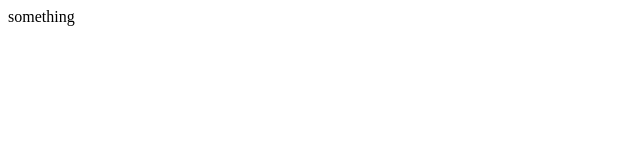
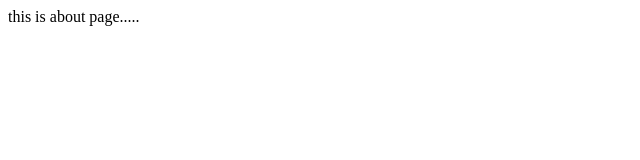
Before and after one commit to YoungkeunAhn/moive-app, a React (Create React App) app: page /#/about in a window 1280 px wide. Shown: the top 160 px of the page, without its empty margins (0-640 px from the left). Built offline with nearby package versions, Linux system fonts and the light colour scheme.

Commit message:
Used routes

```diff
--- a/src/App.js
+++ b/src/App.js
@@ -1,6 +1,15 @@
 import React from "react";
+import { HashRouter, Route } from "react-router-dom";
+import About from "./routes/About";
+import Home from "./routes/Home";
+
 function App() {
-  return <span>something</span>;
+  return (
+    <HashRouter>
+      <Route path="/" exact={true} component={Home} />
+      <Route path="/about" component={About} />
+    </HashRouter>
+  );
 }
 
 export default App;
--- a/src/routes/About.js
+++ b/src/routes/About.js
@@ -0,0 +1,7 @@
+import React from "react";
+
+function About() {
+  return <span>this is about page.....</span>;
+}
+
+export default About;
```
